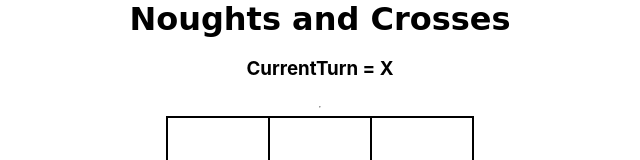
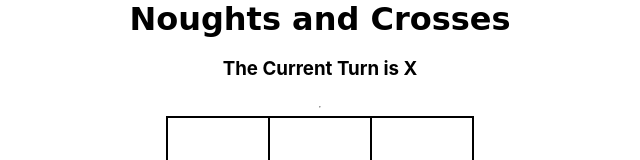
Before and after one commit to alexw1983/jack-practice, a React (Create React App) app in the folder noughts-and-crosses/: page / in a window 1280 px wide. Shown: the top 160 px of the page, without its empty margins (320-960 px from the left). Built offline with nearby package versions, Linux system fonts and the light colour scheme.

Commit message:
x and o appear in grid

```diff
--- a/noughts-and-crosses/src/App.css
+++ b/noughts-and-crosses/src/App.css
@@ -70,4 +70,8 @@ h1 {
   height: 100px;
   width: 100px;
   float: left;
+  color:indigo;
+  font-size: xx-large;
+  font-weight: bolder;
+  cursor: pointer;
 }
--- a/noughts-and-crosses/src/components/grid.js
+++ b/noughts-and-crosses/src/components/grid.js
@@ -1,20 +1,15 @@
 import React from "react";
 
 function Grid(props) {
-
-    return (
-        <div className="grid">
-            <div className="grid-inner">
-        {/* TODO:
-                    1. When I click on a box I want to see a message in the console.
-                    2. When I click on a box I want to see a number in the console of the box.
-                    3. First time i click on a box, in the console i want see and X, second time I want to see a 0, and repeat pattern...
-                    In the grid you will need a local state i.e. useState.
-                    4. Prepare talk on all types of functions
-                    5. Get the X or O to appear opn the page*/}
-
+  return (
+    <div className="grid">
+      <div className="grid-inner">
         {props.grid.map((item, idx) => (
-          <div className="box" onClick={() => props.onBoxClick(item.position)} key={`box_${idx}`}>
+          <div
+            className="box"
+            onClick={() => props.onBoxClick(item.position)}
+            key={`box_${idx}`}
+          >
             <p>{item.value}</p>
           </div>
         ))}
--- a/noughts-and-crosses/src/components/header.js
+++ b/noughts-and-crosses/src/components/header.js
@@ -4,7 +4,7 @@ function Header(props) {
     return (
         <div className="center-screen" >
             <h1>Noughts and Crosses</h1>
-            <h3> CurrentTurn = {props.currentTurn}</h3>
+            <h3> The Current Turn is {props.currentTurn}</h3>
             <hr />
         </div>
     );
```
